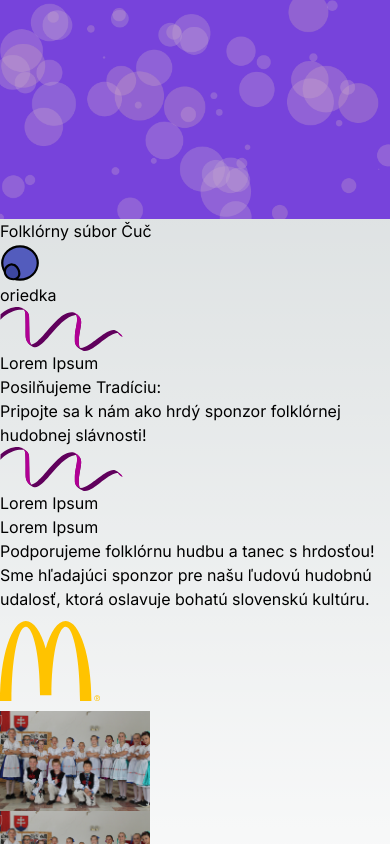
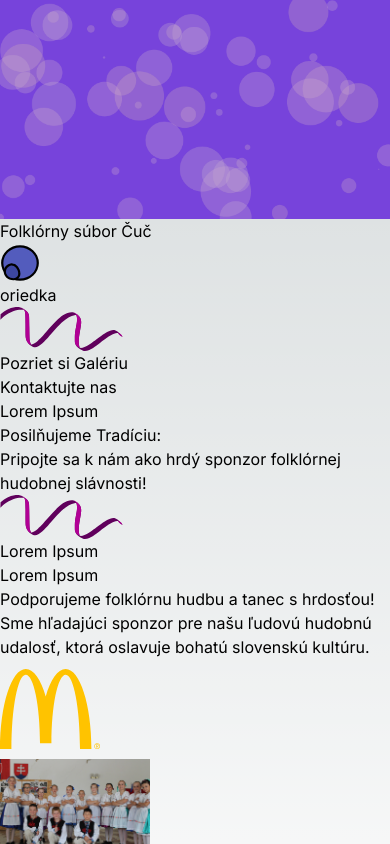
Before and after one commit to lubosnik/blueberry, a Next.js app: page / in a window 390 px wide. Shown: the top 844 px of the page. Built offline with nearby package versions, Linux system fonts and the light colour scheme.

Commit message:
Change color scheme

```diff
--- a/app/page.tsx
+++ b/app/page.tsx
@@ -5,17 +5,35 @@ import { Footer } from './library/Footer';
 import { Title } from './library/Title';
 import { Text } from './library/Text';
 import { Hr } from './library/Hr';
+import { PropsWithChildren } from 'react';
 
 export default function Home() {
   const gradientClasses =
     'bg-gradient-radial from-fuchsia-900/25 to-transparent to-50%';
 
+  const Button = ({ children }: PropsWithChildren) => {
+    return (
+      <div className="group bg-gradient-to-r from-pink-600/70 to-pink-600/80 py-2 px-4 rounded-xl tracking-widest hover:shadow-md hover:shadow-gray-950 text-white text-sm font-light hover:text-white/70 active:shadow-inner active:shadow-black">
+        {children}
+      </div>
+    );
+  };
   return (
     <div className="h-full text-white ">
       <div className="fixed h-full w-full bg-gradient-to-r from-gray-900 via-purple-950/75 to-purple-950 z-[-1]" />
       <Header />
       <div className="z-10 absolute w-full">
-        <div className="px-6 sm:px-16 z-10 space-y-3 sm:space-y-14">
+        <div className="px-6 sm:px-16 z-10 space-y-3 sm:space-y-5">
+          {/* multipage navigation */}
+          <nav className="flex justify-center py-10 space-x-5">
+            <Button>
+              <a href="/gallery">Pozriet si Galériu</a>
+            </Button>
+            <Button>
+              <a href="/kontakt">Kontaktujte nas</a>
+            </Button>
+          </nav>
+
           <div
             className={`flex flex-col items-center text-justify sm:text-center pt-6 mb-20 backdrop-blur-md space-y-10 ${gradientClasses}`}
           >
@@ -86,7 +104,7 @@ export default function Home() {
             <div className="flex flex-col justify-between basis-1/2">
               <Text>Objevte kouzlo lidového tance v naší galerii</Text>
               <div className="m-auto flex items-center group-hover:border-purple-600 group-hover:border group-hover:rounded-md cursor-pointer p-3">
-                <a href="/galery" className="text-pink-500 text-xl font-light">
+                <a href="/galery" className="text-pink-400 text-xl font-light">
                   Pozriet si Galériu
                 </a>
               </div>
```
